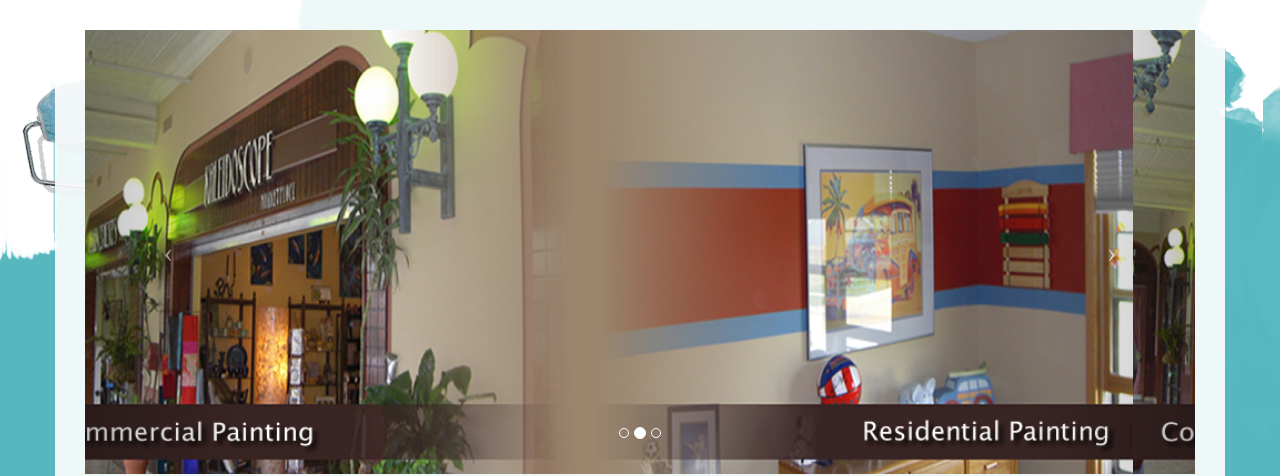
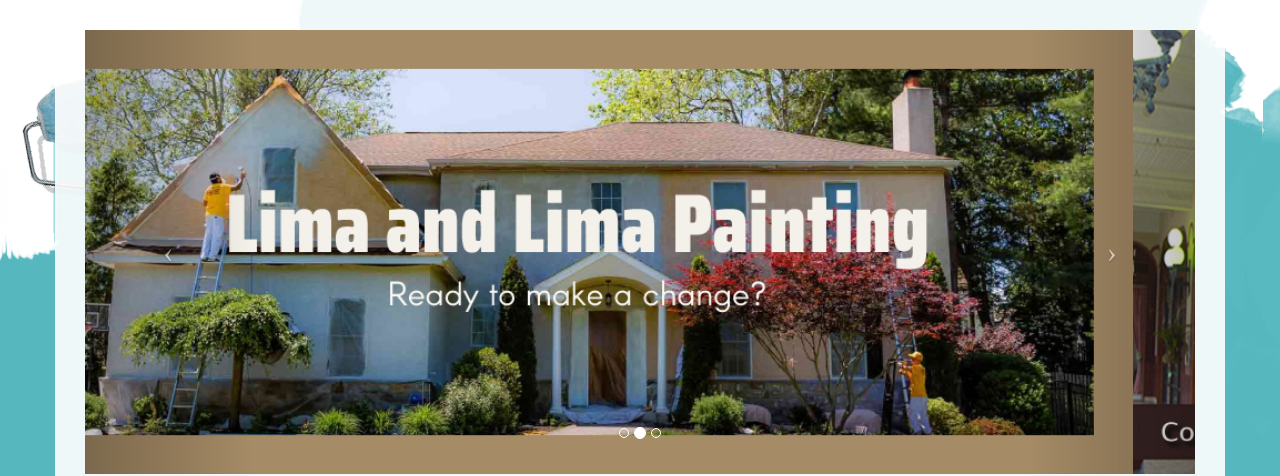
Before and after one commit to LetosTech/limaandlima, a plain HTML site: page index.html in a window 1280 px wide. Shown: the part 324-800 px from the top of the page. Drawn offline with nearby package versions, Linux system fonts and the light colour scheme.

Commit message:
Update index.html

```diff
--- a/index.html
+++ b/index.html
@@ -97,7 +97,7 @@
                         <!-- Wrapper for slides -->
                         <div class="carousel-inner">
                             <div class="item active">
-                                <img class="img-responsive img-full" src="img/slide-2.jpg" alt="">
+                                <img class="img-responsive img-full" src="img/slide-1.jpg" alt="">
                             </div>
                             <div class="item">
                                 <img class="img-responsive img-full" src="img/slide-2.jpg" alt="">
```
